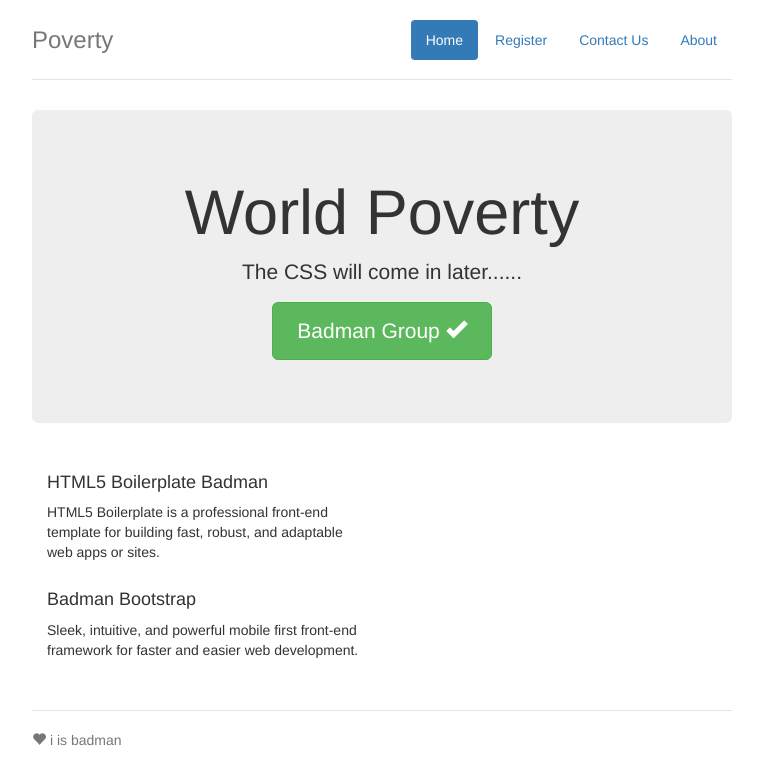
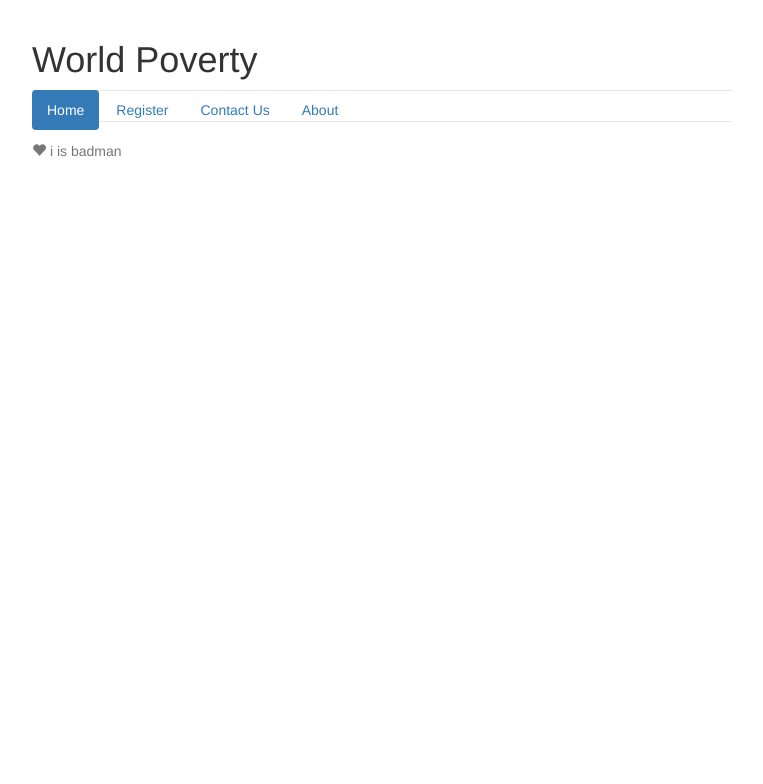
Before and after one commit to kimzily/COMP3550-Assignment-1, a website: page app/index.html in a window 1280 px wide. Shown: the whole page, without its empty margins (258-1021 px from the left). Drawn offline with nearby package versions, Linux system fonts and the light colour scheme; files that its build step writes are made by us from their sources.

Commit message:
messing around with the css a bit

```diff
--- a/app/index.html
+++ b/app/index.html
@@ -21,44 +21,25 @@
       <p class="browsehappy">You are using an <strong>outdated</strong> browser. Please <a href="http://browsehappy.com/">upgrade your browser</a> to improve your experience.</p>
     <![endif]-->
 
+    <div class="container">
+      <div>
+        <h1>World Poverty</h1>
+      </div>
 
-    <div class="container">
       <div class="header">
-        <ul class="nav nav-pills pull-right">
+        <ul class="nav nav-pills pull-left">
           <li class="active"><a href="index.html">Home</a></li>
           <li><a href="register.html">Register</a></li>
           <li><a href="contactus.html">Contact Us</a></li>
           <li><a href="about.html">About</a></li>
         </ul>
-        <h3 class="text-muted">Poverty</h3>
-      </div>
-
-      <div class="jumbotron">
-        <h1>World Poverty</h1>
-        <p class="lead">The CSS will come in later......</p>
-        <p><a class="btn btn-lg btn-success" href="#">Badman Group <span class="glyphicon glyphicon-ok"></span></a></p>
-      </div>
-
-      <div class="row marketing">
-        <div class="col-lg-6">
-          <h4>HTML5 Boilerplate Badman</h4>
-          <p>HTML5 Boilerplate is a professional front-end template for building fast, robust, and adaptable web apps or sites.</p>
-
-
-
-          <h4>Badman Bootstrap</h4>
-          <p>Sleek, intuitive, and powerful mobile first front-end framework for faster and easier web development.</p>
-
-
-        </div>
       </div>
 
       <div class="footer">
-        <p><span class="glyphicon glyphicon-heart"></span> i is badman</p>
+          <p><span class="glyphicon glyphicon-heart"></span> i is badman</p>
       </div>
 
     </div>
-
 
     <!-- build:js(.) scripts/vendor.js -->
     <!-- bower:js -->
```
Also changed, not shown: app/about.html (+2 -2 lines), app/contactus.html (+2 -2 lines), app/register.html (+3 -4 lines).
